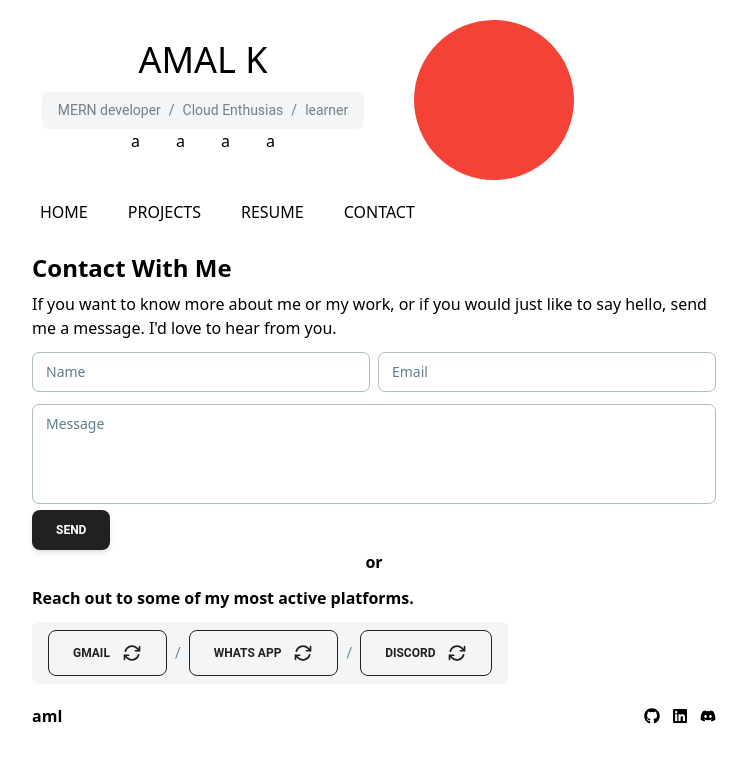
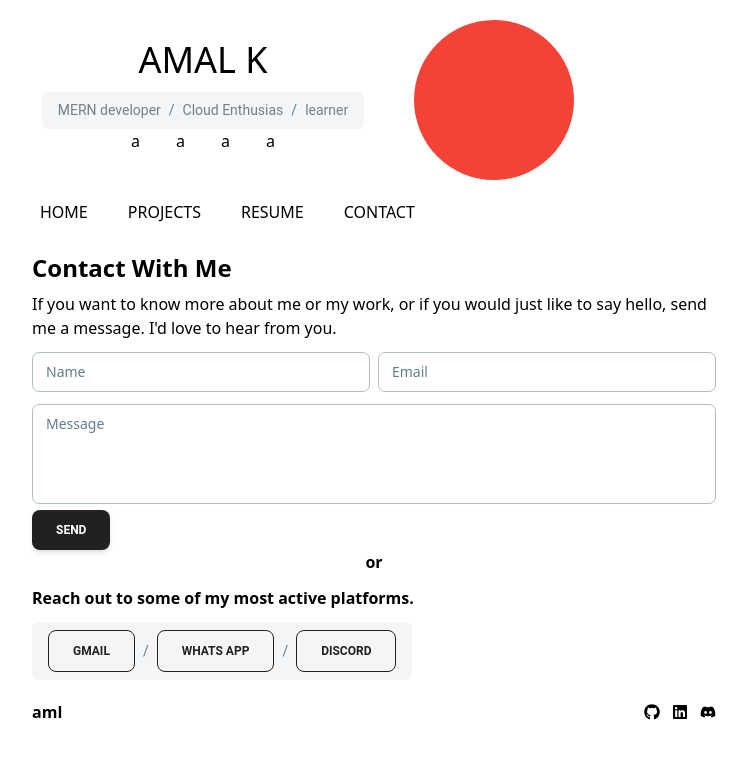
Before and after one commit to Amal1947/PortfolioNw, a React (Vite) app: page / in a window 1280 px wide. Both pictures are taken after a click on the item "CONTACT". Shown: the top 762 px of the page, without its empty margins (266-1013 px from the left). Built offline with nearby package versions, Linux system fonts and the light colour scheme; a web font is replaced by a local one.

Commit message:
connected node mailer but didint work

```diff
--- a/package.json
+++ b/package.json
@@ -12,6 +12,7 @@
   "dependencies": {
     "@material-tailwind/react": "^2.1.9",
     "@mui/material": "^6.0.1",
+    "axios": "^1.7.7",
     "react": "^18.3.1",
     "react-dom": "^18.3.1",
     "react-icons": "^5.3.0"
--- a/src/Components/Contact.jsx
+++ b/src/Components/Contact.jsx
@@ -1,21 +1,36 @@
-import React, { useState } from "react";
+import React, { useEffect, useState } from "react";
 import { Input } from "@material-tailwind/react";
 import { Textarea } from "@material-tailwind/react";
 import { Button } from "@material-tailwind/react";
 
 import { Breadcrumbs } from "@material-tailwind/react";
+import axios from "axios";
 
 
 function Contact() {
   const [loading, setLoading] = useState(false)
+const [data, setData] = useState({
+  name:"",
+  email:"",
+  message:""
+})
+
 
   const HandelSend = ()=>{
     setLoading(true)
+    axios.post("http://localhost:5000/api/contact",data).then((response)=>{
+      console.log("response",response);
+
+
+    });
+
+    }
+
     setTimeout(() => {
 
       setLoading(false)
     }, 2000);
-  }
+
   return (
     <div>
       <div className="text-2xl mb-2">
@@ -25,17 +40,28 @@ function Contact() {
       If you want to know more about me or my work, or if you would just like to say hello, send me a message. I'd love to hear from you.
       </div>
 
-      <div className="flex w-full gap-2 ">
-      <div className="w-full">
-      <Input label="Name" />
+      <div className="md:flex  w-full gap-2 ">
+      <div className="w-full mb-1 md:mb-0">
+      <Input label="Name" value={data.name} onChange={(e)=>{setData(ref=>({
+        ...ref,
+        name:e.target.value
+      }))}} />
     </div>
-    <div className="w-full mb-3">
-      <Input label="Email" />
+    <div className="w-full md:mb-3 mb-1">
+      <Input label="Email" value={data.email} onChange={(e)=>setData(ref=>(
+        {
+          ...ref,
+          email:e.target.value
+        }
+      ))}/>
     </div>
 
       </div>
       <div className="w-100 ">
-      <Textarea label="Message" />
+      <Textarea label="Message" value={data.message} onChange={(e)=>setData(ref=>({
+        ...ref,
+        message:e.target.value
+      }))} />
     </div>
     <div>
     <Button loading={loading} onClick={HandelSend}>{loading?"sending":"send"}</Button>
@@ -52,54 +78,16 @@ function Contact() {
     <Breadcrumbs>
     <Button variant="outlined" className="flex items-center gap-3">
         gmail
-        <svg
-          xmlns="http://www.w3.org/2000/svg"
-          fill="none"
-          viewBox="0 0 24 24"
-          strokeWidth={2}
-          stroke="currentColor"
-          className="h-5 w-5"
-        >
-          <path
-            strokeLinecap="round"
-            strokeLinejoin="round"
-            d="M16.023 9.348h4.992v-.001M2.985 19.644v-4.992m0 0h4.992m-4.993 0l3.181 3.183a8.25 8.25 0 0013.803-3.7M4.031 9.865a8.25 8.25 0 0113.803-3.7l3.181 3.182m0-4.991v4.99"
-          />
-        </svg>
+
       </Button>
       <Button variant="outlined" className="flex items-center gap-3">
         whats app
-        <svg
-          xmlns="http://www.w3.org/2000/svg"
-          fill="none"
-          viewBox="0 0 24 24"
-          strokeWidth={2}
-          stroke="currentColor"
-          className="h-5 w-5"
-        >
-          <path
-            strokeLinecap="round"
-            strokeLinejoin="round"
-            d="M16.023 9.348h4.992v-.001M2.985 19.644v-4.992m0 0h4.992m-4.993 0l3.181 3.183a8.25 8.25 0 0013.803-3.7M4.031 9.865a8.25 8.25 0 0113.803-3.7l3.181 3.182m0-4.991v4.99"
-          />
-        </svg>
+
+
       </Button>
       <Button variant="outlined" className="flex items-center gap-3">
         discord
-        <svg
-          xmlns="http://www.w3.org/2000/svg"
-          fill="none"
-          viewBox="0 0 24 24"
-          strokeWidth={2}
-          stroke="currentColor"
-          className="h-5 w-5"
-        >
-          <path
-            strokeLinecap="round"
-            strokeLinejoin="round"
-            d="M16.023 9.348h4.992v-.001M2.985 19.644v-4.992m0 0h4.992m-4.993 0l3.181 3.183a8.25 8.25 0 0013.803-3.7M4.031 9.865a8.25 8.25 0 0113.803-3.7l3.181 3.182m0-4.991v4.99"
-          />
-        </svg>
+
       </Button>
 </Breadcrumbs>
     </div>
```
Also changed, not shown: 1 other file (tests, documents, lock files or other folders).
